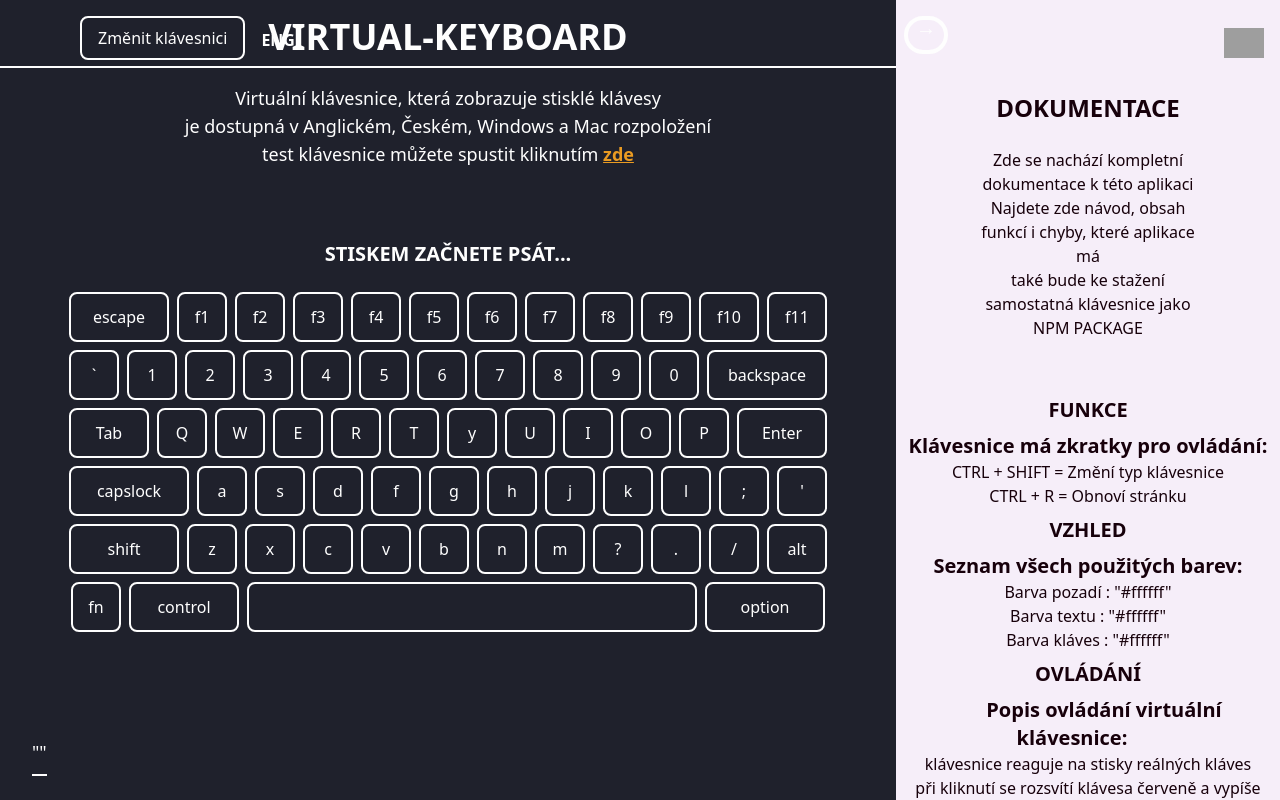
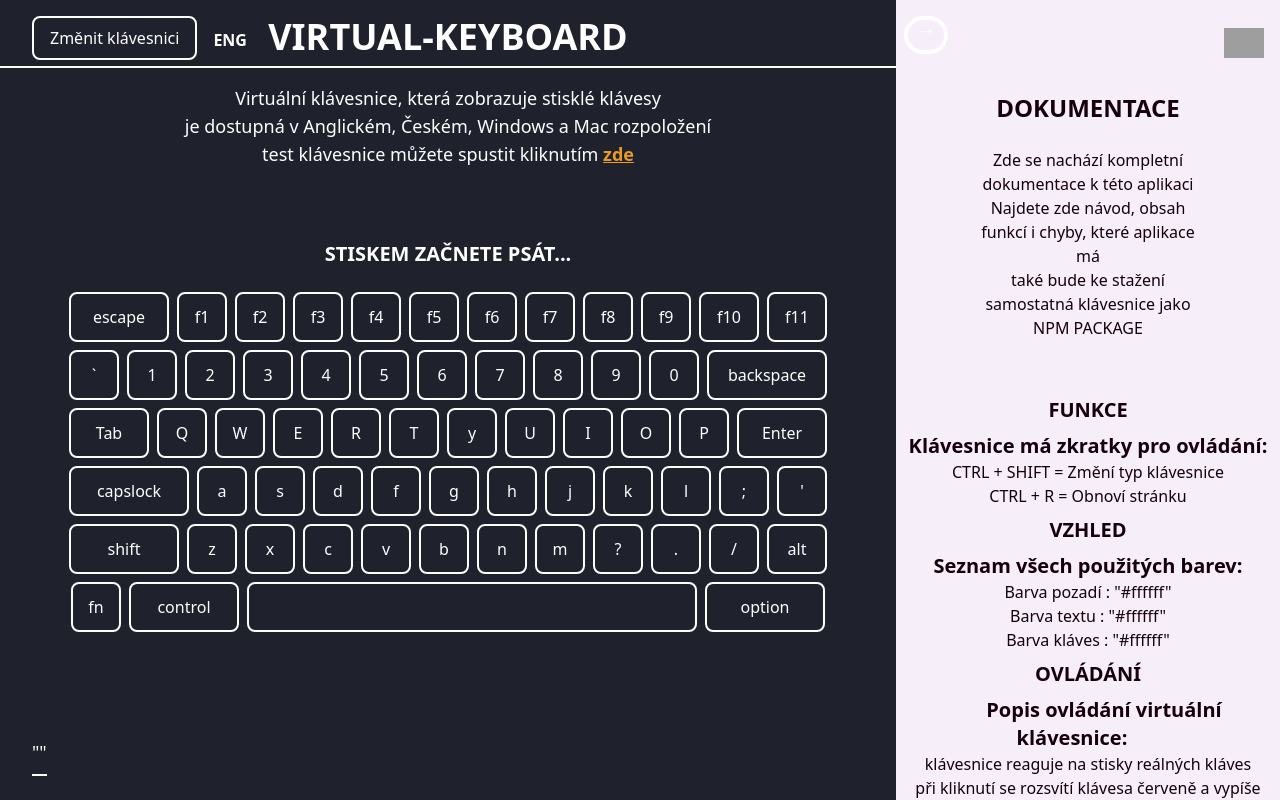
Before and after one commit to OndrejLosensky/virtual-keyboard, a React (Create React App) app: page / in a window 1280 px wide. Shown: the top 800 px of the page. Built offline with nearby package versions, Linux system fonts and the light colour scheme; grey boxes are pictures that could not be loaded; the HTML template or start-up script is replaced by a standard one.

Commit message:
úprava místa, kde leží tlačítko

```diff
--- a/src/components/changeKeyboard/ChangeKeyboard.js
+++ b/src/components/changeKeyboard/ChangeKeyboard.js
@@ -32,7 +32,7 @@ const ChangeKeyboard = ({ onLayoutChange }) => {
   return (
     <div className="flex flex-row ">
 
-      <div className="relative inline-block text-left border-[2px] border-foreColorWhite ml-12 mr-4 rounded-lg" ref={dropdownRef}>
+      <div className="relative inline-block text-left border-[2px] border-foreColorWhite  mr-4 rounded-lg" ref={dropdownRef}>
 
         <button
           onClick={toggleDropdown}
```
